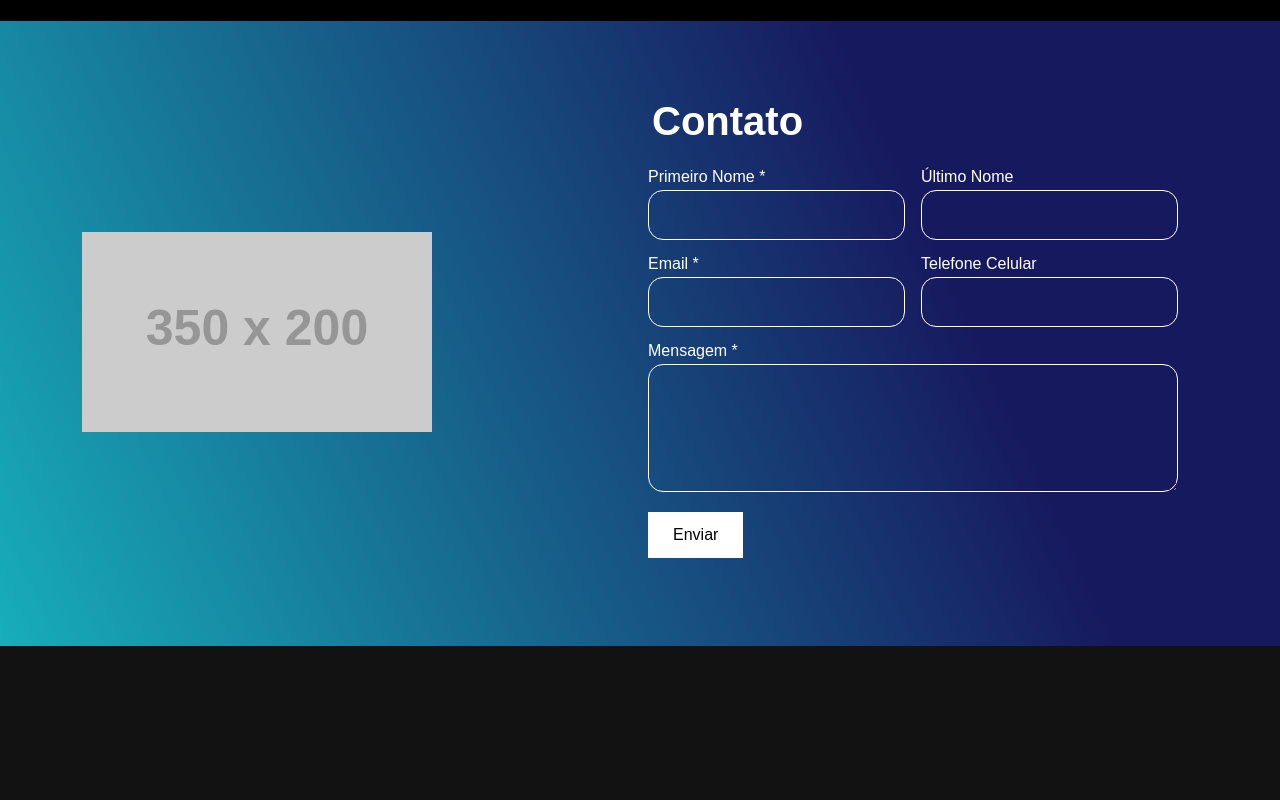
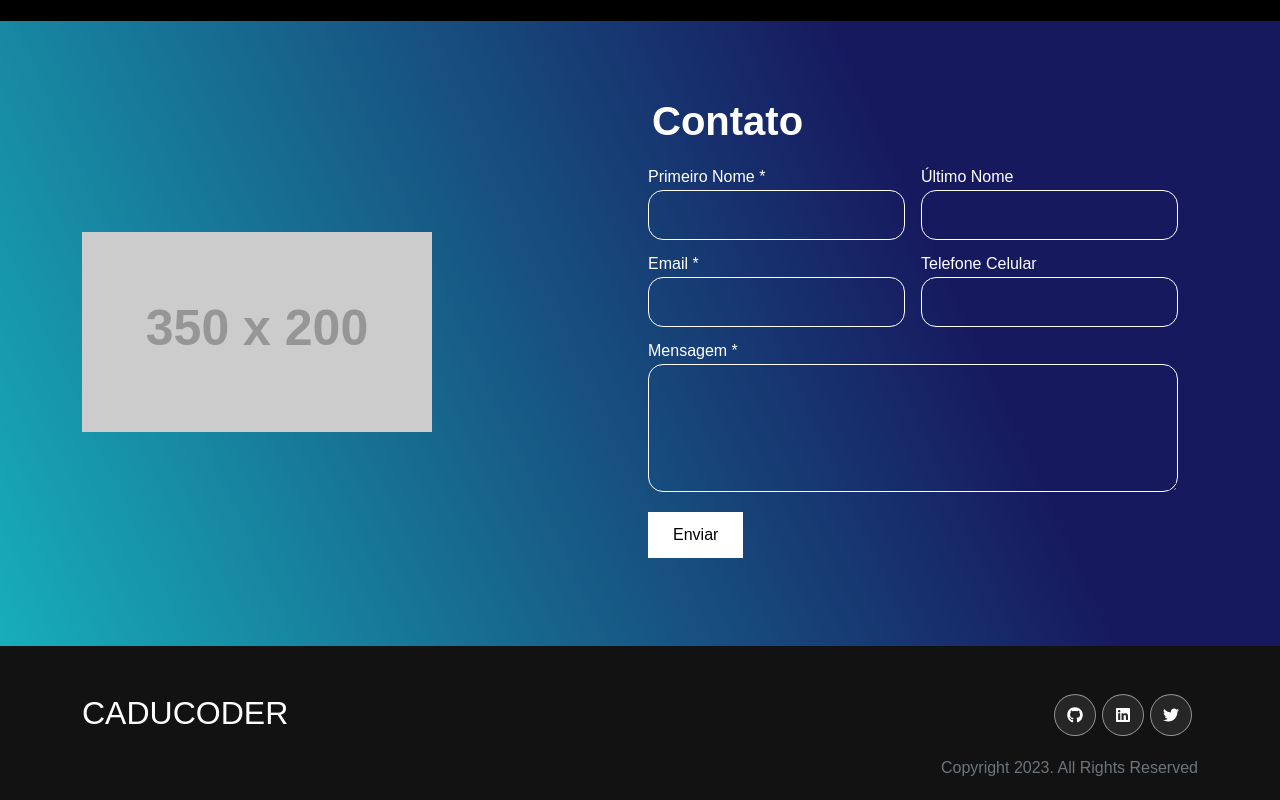
Before and after one commit to caducoder/Portfolio, a React (Vite) app: page / in a window 1280 px wide. Shown: the part 2127-2927 px from the top of the page. Before the commit the page ends 2773 px from the top, so only its background shows below. Built offline with nearby package versions, Linux system fonts and the light colour scheme; a web font is replaced by a local one.

Commit message:
feat: add footer

```diff
--- a/src/App.tsx
+++ b/src/App.tsx
@@ -3,6 +3,7 @@ import Banner from "./components/Banner"
 import Skills from "./components/Skills"
 import Projects from "./components/Projects"
 import Contact from "./components/Contact"
+import Footer from "./components/Footer"
 
 function App() {
   // remover arquivo App.scss, caso não coloque nenhum estilo
@@ -13,6 +14,7 @@ function App() {
       <Skills />
       <Projects />
       <Contact />
+      <Footer />
     </div>
   )
 }
--- /dev/null
+++ b/src/components/Footer/index.tsx
@@ -0,0 +1,33 @@
+import { Col, Container, Row } from 'react-bootstrap';
+import { FontAwesomeIcon } from '@fortawesome/react-fontawesome'
+import { faGithub, faLinkedin, faTwitter } from '@fortawesome/free-brands-svg-icons'
+
+function Footer() {
+  return (
+    <footer>
+      <Container className="xl">
+        <Row className='pt-4'>
+          <Col>
+            <p className='py-4 h2'>CADUCODER</p>
+          </Col>
+          <Col className='py-4 text-end'>
+            <div className="social-icon">
+              <a href="https://github.com/caducoder" target='_blank'>
+                <FontAwesomeIcon icon={faGithub} inverse className='icon' />
+              </a>
+              <a href="https://www.linkedin.com/in/carloseduardodev/" target='_blank'>
+                <FontAwesomeIcon icon={faLinkedin} inverse className='icon' />
+              </a>
+              <a href="https://twitter.com/Carlosxti" target='_blank'>
+                <FontAwesomeIcon icon={faTwitter} inverse className='icon' />
+              </a>
+            </div>
+            <p className='text-secondary mt-4'>Copyright {new Date().getFullYear()}. All Rights Reserved</p>
+          </Col>
+        </Row>
+      </Container>
+    </footer>
+  );
+}
+
+export default Footer;
```
